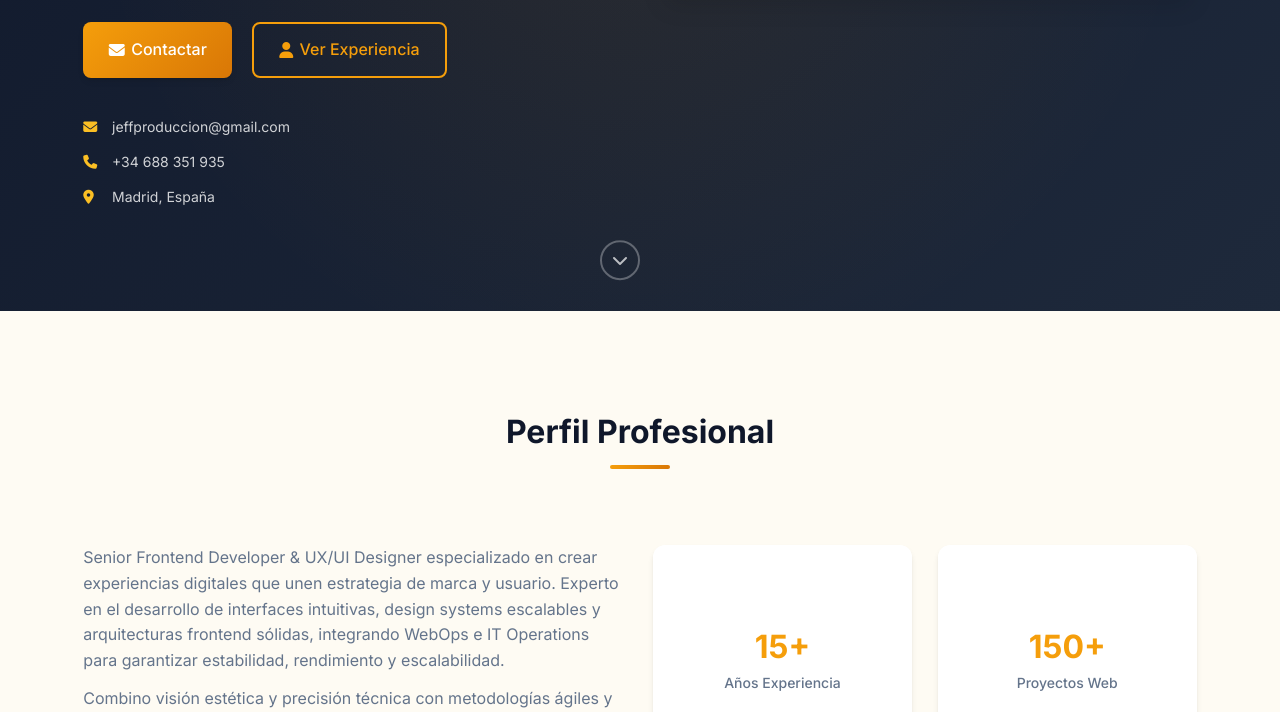
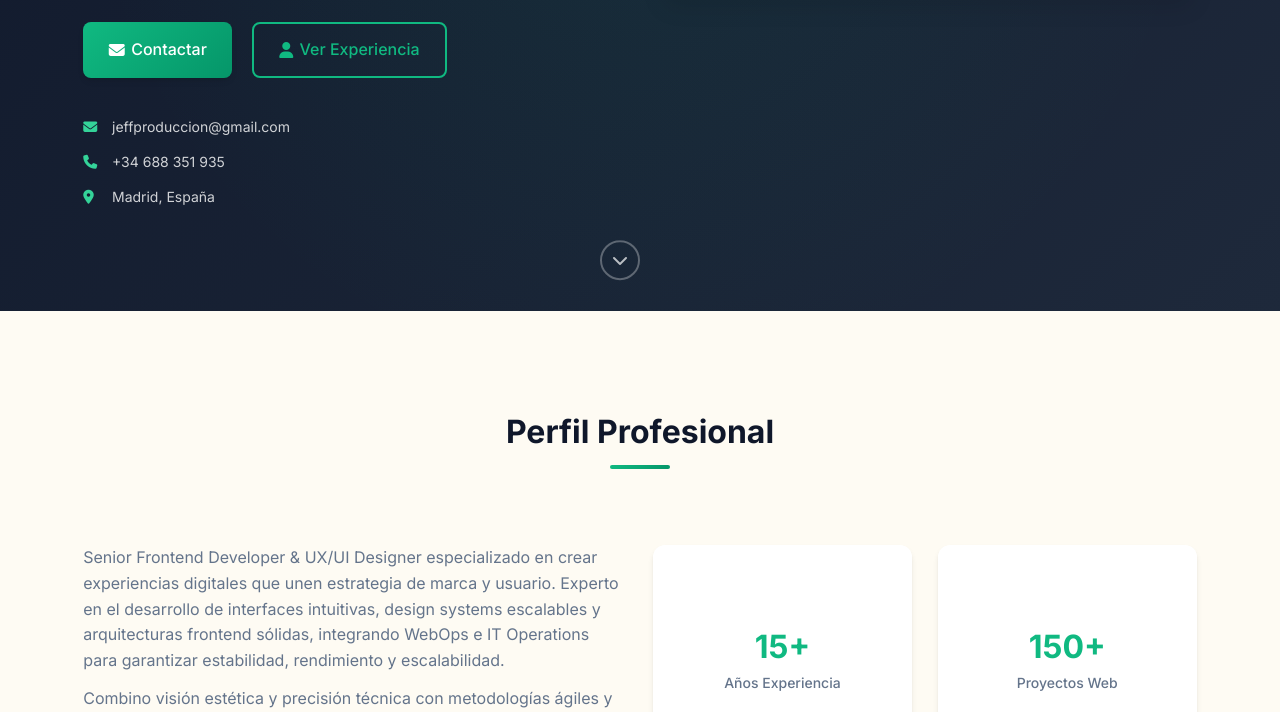
Before and after one commit to ohwowagencia/ohwowagencia.github.io, a plain HTML site: page jeferson/index.html in a window 1280 px wide. Shown: the part 653-1365 px from the top of the page. Drawn offline with nearby package versions, Linux system fonts and the light colour scheme.

Commit message:
Actualización 23/09/2025 22:20

```diff
--- a/assets/css/cv-root.css
+++ b/assets/css/cv-root.css
@@ -265,20 +265,26 @@
 
 [data-theme="jeferson"] {
     /* Colores principales actualizados */
-    --color-primary: #f59e0b;
-    --color-primary-dark: #d97706;
-    --color-primary-light: #fbbf24;
-    --color-accent: #2563eb;
+    /*--color-primary: #f59e0b;*/
+    --color-primary: #10b981;
+    /*--color-primary-dark: #d97706;*/
+    --color-primary-dark: #059669;
+    /*--color-primary-light: #fbbf24;*/
+    --color-primary-light: #34d399;
+    /*--color-accent: #2563eb;*/
+    --color-accent: #f59e0b;
 
     /* Fondo secundario específico */
     --color-bg-secondary: #fefbf3;
 
     /* Gradientes actualizados para el tema */
-    --gradient-primary: linear-gradient(135deg, #f59e0b 0%, #d97706 100%);
-    --gradient-accent: linear-gradient(135deg, #2563eb 0%, #1d4ed8 100%);
+    --gradient-primary: linear-gradient(135deg, #10b981 0%, #059669 100%);
+    --gradient-accent: linear-gradient(135deg, #f59e0b 0%, #d97706 100%);
+    /*--gradient-accent: linear-gradient(135deg, #2563eb 0%, #1d4ed8 100%);*/
 
     /* Sombra de brillo específica para el tema naranja */
-    --shadow-glow: 0 0 1rem rgba(245, 158, 11, 0.3);
+    /*--shadow-glow: 0 0 1rem rgba(245, 158, 11, 0.3);*/
+    --shadow-glow: 0 0 1rem rgba(16, 185, 129, 0.3);
 }
 
 /* ==========================================
--- a/jeferson/index.html
+++ b/jeferson/index.html
@@ -1,5 +1,5 @@
 <!DOCTYPE html>
-<html lang="es" data-theme="verde">
+<html lang="es" data-theme="jeferson">
 <head>
     <meta charset="UTF-8">
     <meta name="viewport" content="width=device-width, initial-scale=1.0">
```
